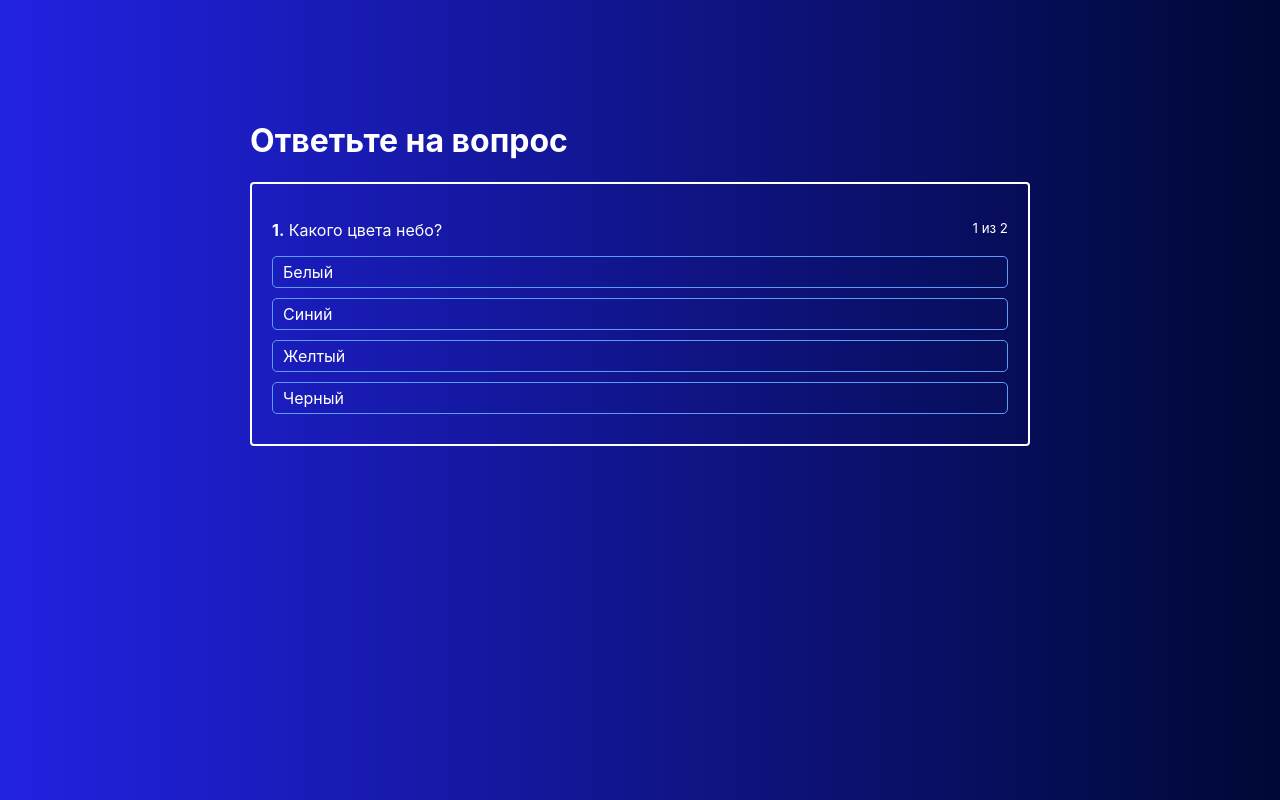
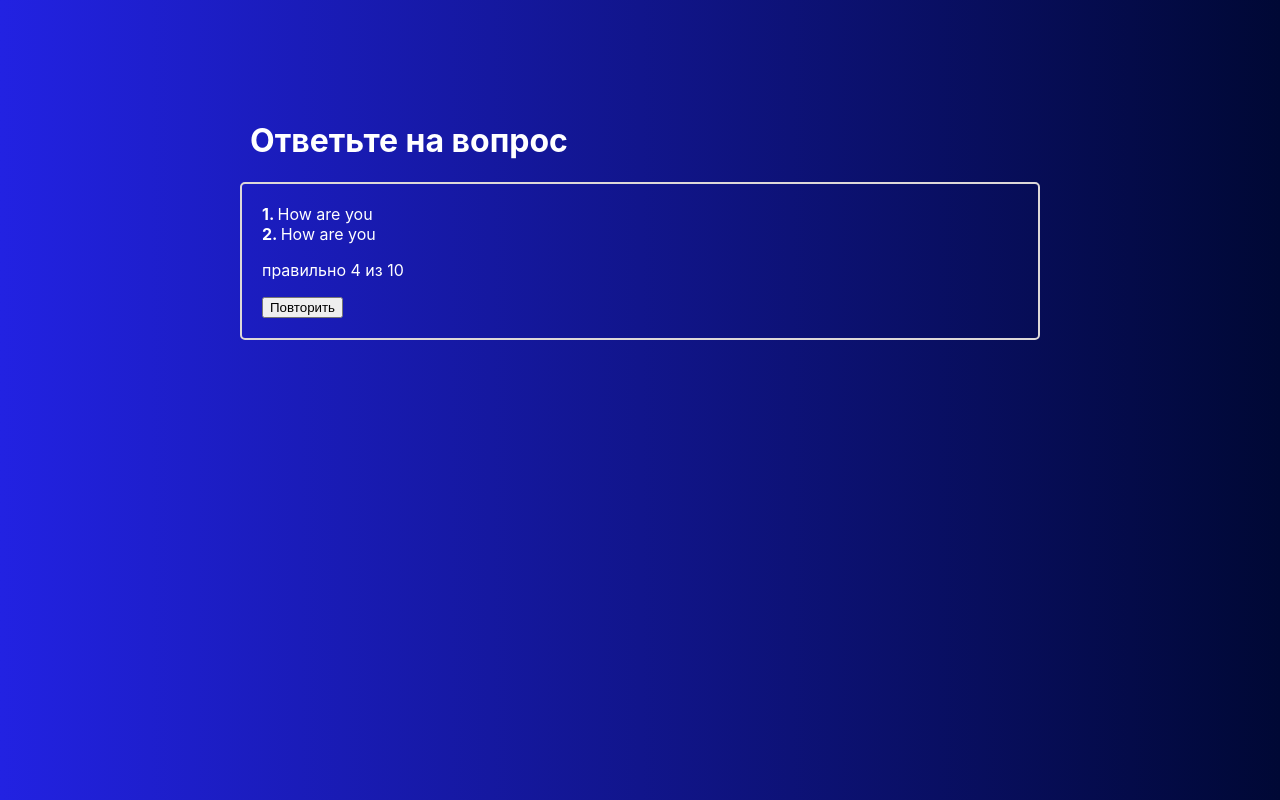
Before and after one commit to jSolis73/react-app, a React app: page / in a window 1280 px wide. Built offline with nearby package versions, Linux system fonts and the light colour scheme.

Commit message:
add finish page of quiz

```diff
--- /dev/null
+++ b/src/components/FinishedQuiz/FinishedQuiz.css
@@ -0,0 +1,18 @@
+.FinishedQuiz {
+	padding: 20px;
+	color: white;
+	border: 2px solid rgb(221, 216, 216);
+	border-radius: 5px;
+	box-sizing: border-box;
+	margin: 0 auto;
+}
+
+.FinishedQuiz ul {
+	list-style: none;
+	padding: 0;
+	margin: 0;
+}
+
+.FinishedQuiz ul li {
+
+}
--- /dev/null
+++ b/src/components/FinishedQuiz/FinishedQuiz.js
@@ -0,0 +1,28 @@
+import React from 'react'
+import './FinishedQuiz.css'
+
+const FinishedQuiz = props => {
+	return (
+		<div className="FinishedQuiz">
+			<ul>
+				<li>
+					<strong>1. </strong>
+					How are you
+					<i className="" />
+				</li>
+				<li>
+					<strong>2. </strong>
+					How are you
+					<i className="" />
+				</li>
+			</ul>
+			<p>правильно 4 из 10</p>
+
+			<div>
+				<button>Повторить</button>
+			</div>
+		</div>
+	)
+}
+
+export default FinishedQuiz
--- a/src/containers/Quiz/Quiz.js
+++ b/src/containers/Quiz/Quiz.js
@@ -1,11 +1,13 @@
 import React, {Component} from 'react'
 import './Quiz.css'
 import ActiveQuiz from '../../components/ActiveQuiz/ActiveQuiz'
+import FinishedQuiz from '../../components/FinishedQuiz/FinishedQuiz'
 
 class Quiz extends Component {
 	state = {
 		activeQuestion: 0,
 		answerState: null,
+		isFinished: true,
 		quiz: [
 			{
 				question: 'Какого цвета небо?',
@@ -33,7 +35,12 @@
 	}
 
 	onAnswerClickHandler = (answerId) => {
-
+		if (this.state.answerState) {
+			const key = Object.keys(this.state.answerState)[0]
+			if (this.state.answerState[key] === 'success') {
+				return
+			}
+		}
 		const question = this.state.quiz[this.state.activeQuestion]
 
 		if (question.rightAnswerId === answerId) {
@@ -43,7 +50,9 @@
 			})
 			const timeout = window.setTimeout(() => {
 				if (this.isQuizFinished()) {
-					console.log('Finished')
+					this.setState({
+						isFinished: true
+					})
 				} else {
 					this.setState({
 					activeQuestion: this.state.activeQuestion + 1,
@@ -70,7 +79,11 @@
 			<div className='Quiz'>
 				<div className='mainQuiz'>
 					<h1>Ответьте на вопрос</h1>
-					<ActiveQuiz
+
+					{
+						this.state.isFinished
+							? <FinishedQuiz />
+							: <ActiveQuiz
 									answers={this.state.quiz[this.state.activeQuestion].answers}
 									question={this.state.quiz[this.state.activeQuestion].question}
 									onAnswerClick={this.onAnswerClickHandler}
@@ -78,6 +91,7 @@
 									answerNumber={this.state.activeQuestion + 1}
 									state={this.state.answerState}
 								/>
+					}
 				</div>
 			</div>
 		)
```
Lines whose indentation alone changed are shown as unchanged.
